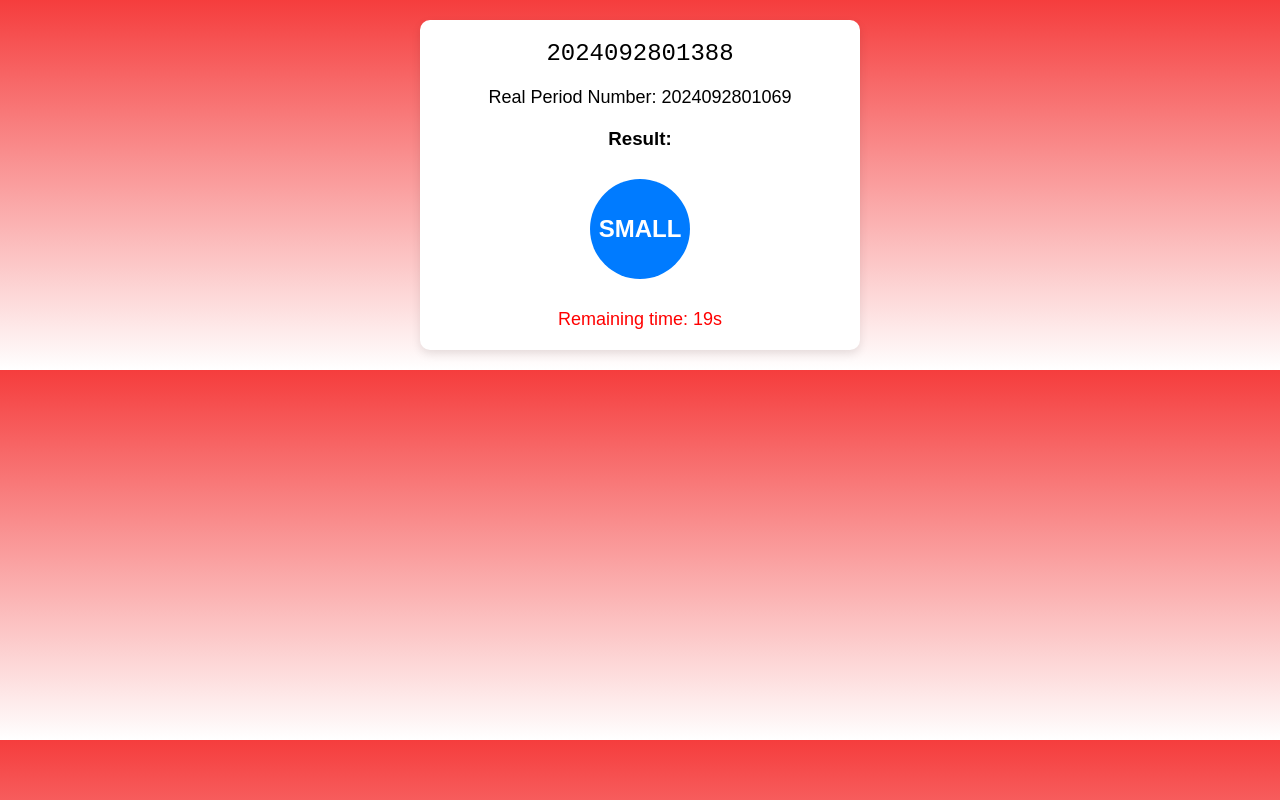
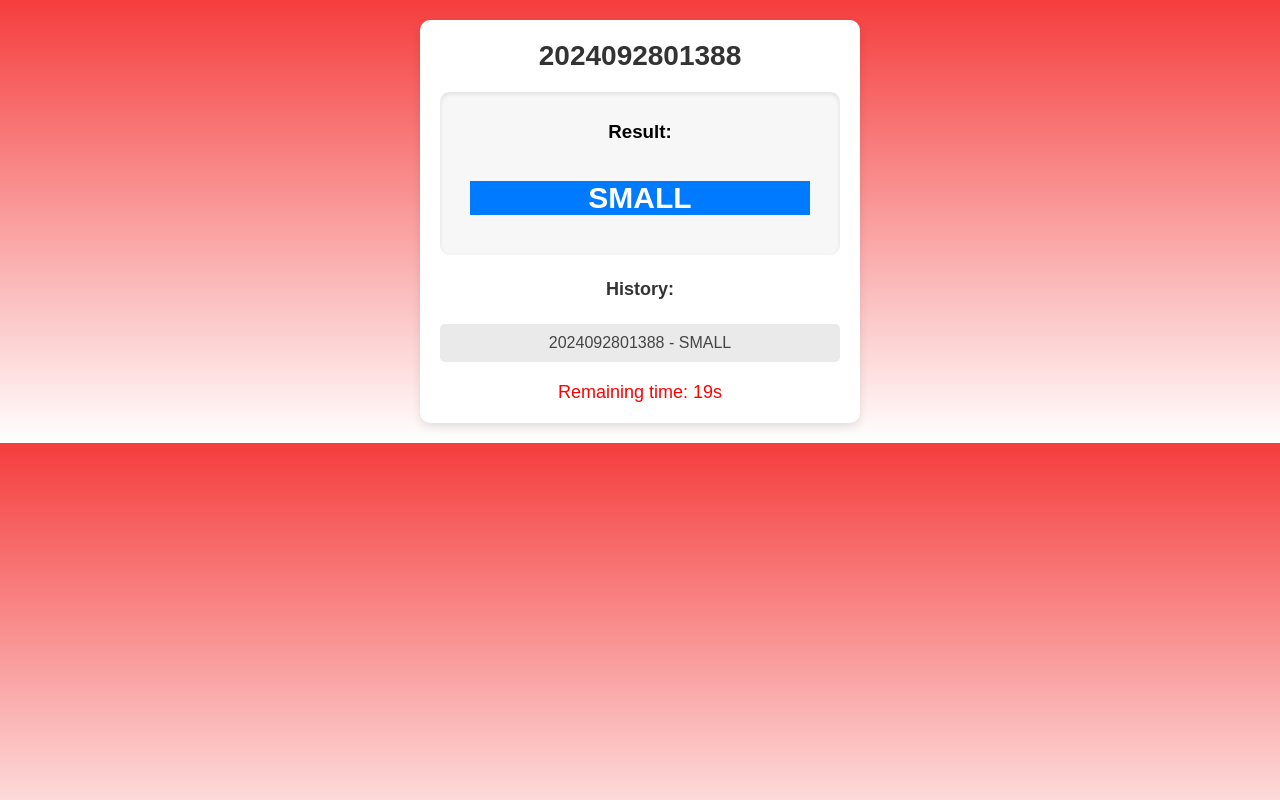
Before and after one commit to Earning-Scripter/LiveWingo, a plain HTML site: page index.html in a window 1280 px wide. Drawn offline with Linux system fonts and the light colour scheme.

Commit message:
Update index.html

```diff
--- a/index.html
+++ b/index.html
@@ -22,40 +22,29 @@
         }
 
         #current-time {
-            font-size: 24px;
-            font-family: monospace;
+            font-size: 28px;
+            font-family: 'Arial', sans-serif;
             text-align: center;
             margin-bottom: 20px;
-        }
-
-        .period-number {
-            text-align: center;
-            font-size: 18px;
-            margin-bottom: 20px;
+            color: #333;
+            font-weight: bold;
         }
 
         .result-section {
             text-align: center;
             margin-bottom: 20px;
+            padding: 10px;
+            background-color: #f7f7f7;
+            border-radius: 10px;
+            box-shadow: inset 0px 2px 4px rgba(0, 0, 0, 0.1);
         }
 
         .result-section .result {
-            display: flex;
-            justify-content: center;
-            padding: 10px;
-            font-size: 20px;
-        }
-
-        .result-section .result div {
-            width: 100px;
-            height: 100px;
-            display: flex;
-            justify-content: center;
-            align-items: center;
-            border-radius: 50%;
+            font-size: 30px;
             font-weight: bold;
-            font-size: 24px;
-            color: white;
+            color: #fff;
+            padding: 20px;
+            margin-bottom: 10px;
         }
 
         .big {
@@ -66,13 +55,38 @@
             background-color: #007bff;
         }
 
+        .history {
+            text-align: center;
+            font-size: 18px;
+            margin-top: 20px;
+            color: #333;
+        }
+
+        .history ul {
+            list-style: none;
+            padding: 0;
+        }
+
+        .history ul li {
+            margin: 5px 0;
+            padding: 10px;
+            background-color: #eaeaea;
+            border-radius: 5px;
+            font-size: 16px;
+            color: #444;
+        }
+
         .timer {
             text-align: center;
             font-size: 18px;
             color: red;
+            margin-top: 20px;
         }
     </style>
     <script>
+        // Track the history of results
+        let history = [];
+
         function sumDigits(period) {
             // Sum the digits of the period number
             return period.toString().split('').reduce((acc, digit) => acc + parseInt(digit), 0);
@@ -87,18 +101,23 @@
             const minutes = now.getMinutes() + 1; // Adding 1 to minutes
 
             const totalMinutes = String(hours * 60 + minutes).padStart(2, '0');
-            const realPeriod = `${year}${month}${day}01${totalMinutes}`;
-            document.getElementById('current-time').textContent = realPeriod;
+            const periodNumber = `${year}${month}${day}01${totalMinutes}`;
+            document.getElementById('current-time').textContent = periodNumber;
 
             // Sum digits of the period number
-            const digitSum = sumDigits(realPeriod);
+            const digitSum = sumDigits(periodNumber);
 
             // Determine the result based on whether the sum of digits is odd or even
             const result = digitSum % 2 === 0 ? 'BIG' : 'SMALL';
 
-            // Display result in colored circle
+            // Display result professionally
             const resultDisplay = `<div class="${result === 'BIG' ? 'big' : 'small'}">${result}</div>`;
             document.getElementById('period-result').innerHTML = resultDisplay;
+
+            // Add result to history
+            history.unshift(`${periodNumber} - ${result}`);
+            if (history.length > 5) history.pop(); // Limit history to 5 entries
+            updateHistory();
 
             // Update remaining time till next minute
             const secondsLeft = 60 - now.getSeconds();
@@ -106,6 +125,11 @@
 
             // Set timeout to update at the start of the next minute
             setTimeout(updateTime, secondsLeft * 1000);
+        }
+
+        function updateHistory() {
+            const historyList = document.getElementById('history-list');
+            historyList.innerHTML = history.map(entry => `<li>${entry}</li>`).join('');
         }
 
         window.onload = updateTime;
@@ -116,17 +140,20 @@
         <!-- Current Time (Period Number) -->
         <div id="current-time"></div>
 
-        <!-- Period Number Section -->
-        <div class="period-number">
-            Real Period Number: <span id="period-number">2024092801069</span>
-        </div>
-
         <!-- Result Section -->
         <div class="result-section">
             <h3>Result:</h3>
             <div class="result" id="period-result">
                 <!-- Period result (BIG/SMALL) will be displayed here -->
             </div>
+        </div>
+
+        <!-- History Section -->
+        <div class="history">
+            <h4>History:</h4>
+            <ul id="history-list">
+                <!-- History of past periods and results will be displayed here -->
+            </ul>
         </div>
 
         <!-- Timer (Remaining Time) -->
```
